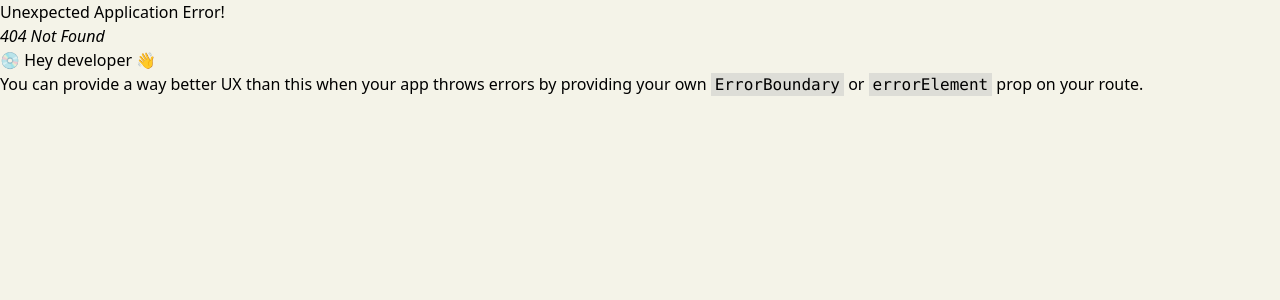
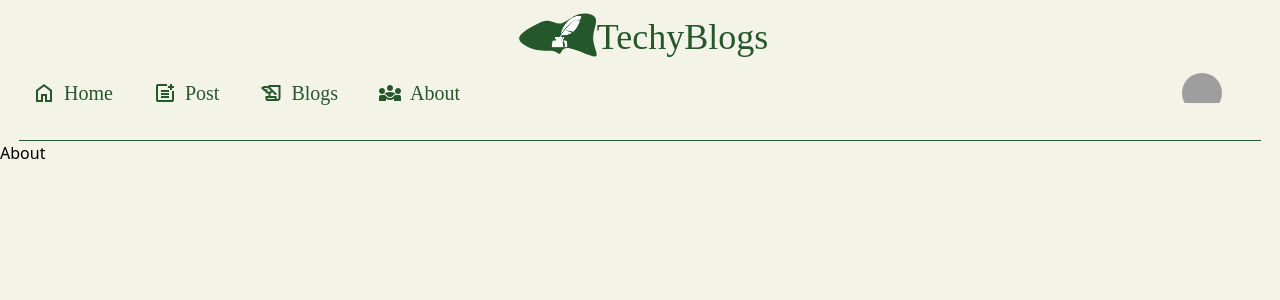
Before and after one commit to Suryansh987/Blog-Frontend, a React (Vite) app: page /about in a window 1280 px wide. Before the commit this address had no page. Shown: the top 300 px of the page. Built offline with nearby package versions, Linux system fonts and the light colour scheme; grey boxes are pictures that could not be loaded; a web font is replaced by a local one.

Commit message:
ci:Edited Authorizations

```diff
--- a/package.json
+++ b/package.json
@@ -10,6 +10,9 @@
     "preview": "vite preview"
   },
   "dependencies": {
+    "@emotion/react": "^11.11.3",
+    "@emotion/styled": "^11.11.0",
+    "@mui/material": "^5.15.9",
     "@reduxjs/toolkit": "^2.1.0",
     "@tinymce/tinymce-react": "^4.3.2",
     "animate.css": "^4.1.1",
--- a/src/Auth/AuthLayout.jsx
+++ b/src/Auth/AuthLayout.jsx
@@ -1,14 +1,22 @@
-import React from 'react'
+import React,{ useEffect, useState } from 'react'
 import { useSelector } from 'react-redux'
+import { useNavigate } from 'react-router-dom'
 
-const AuthLayout = ({children,Authentication=true}) => {
+const AuthLayout = ({children,authentication=true}) => {
+    const [loader, setLoader] = useState(true)
+    const authStatus = useSelector(state => state.auth.logged)
+    // console.log(authentication,selector);
+    const navigate = useNavigate()
 
-    const selector = useSelector(state => state.logged)
-    console.log(Authentication, selector);
-    console.log(children);
-  return (
-    <div>{children}</div>
-  )
+    useEffect(() => {
+      console.log(authStatus !== authentication,authStatus,authentication);
+      if(authStatus !== authentication ){
+        navigate('/login')
+      }
+    }, [authStatus,authentication,navigate])
+
+
+  return loader?<>{children}</>:null
 }
 
 export default AuthLayout
--- /dev/null
+++ b/src/Components/About/About.jsx
@@ -0,0 +1,9 @@
+import React from 'react'
+
+const About = () => {
+  return (
+    <div>About</div>
+  )
+}
+
+export default About
--- a/src/Components/AvatarOptions.jsx
+++ b/src/Components/AvatarOptions.jsx
@@ -1,14 +1,18 @@
 import React from 'react'
+import { Link } from 'react-router-dom'
+import { useSelector } from 'react-redux';
+
 
 const AvatarOptions = (props) => {
+  const authStatus = useSelector(state=>state.auth.logged)
     const { isOpen } = props
-  return (
-    <>
-    <div className={`${isOpen?"block":"hidden"}`}>
-        AvatarOptions
-    </div>
-    </>
-  )
+    return (
+      <div className={`flex flex-col w-52 h-fit bg-white text-center py-2 relative top-8 right-48 shadow-[2px 5px 11px 0 #879188] ${isOpen?"block":"hidden"}`}>
+          <Link to="/" className='py-2 hover:bg-slate-200 px-3'>Profile</Link>
+          <Link to="/" className='py-2 hover:bg-slate-200 px-3'>My Account</Link>
+          <Link to="/login" className={`${authStatus===true?"block":"hidden"} py-2 hover:bg-gray-200 px-3`}>Logout</Link>
+      </div>
+    );
 }
 
 export default AvatarOptions
--- a/src/Components/Home/Home.jsx
+++ b/src/Components/Home/Home.jsx
@@ -1,7 +1,7 @@
 import React from 'react'
 import HomeBlog from './HomeBlog'
-import About from './About'
 import Contact from './Contact'
+import HomeAbout from './HomeAbout'
 
 const Home = () => {
   return (
@@ -12,7 +12,7 @@ const Home = () => {
       <div className='bg-[url("/First.jpg")] w-[80vw] lg:h-[80vh] md:h-[60vh] sm:h-[40vh] min-[350px]:h-[30vh] h-[17vh] bg-contain bg-center bg-no-repeat '></div>
     </div>
     <HomeBlog/>
-    <About/>
+    <HomeAbout/>
     <Contact/>
     </>
   )
--- a/src/Components/Home/About.jsx
+++ b/src/Components/Home/HomeAbout.jsx
@@ -1,6 +1,6 @@
 import React from 'react'
 
-const About = () => {
+const HomeAbout = () => {
   return (
     <>
     <div className='flex justify-between text-text-color w-[80vw] m-auto mt-32 mb-16'>
@@ -21,4 +21,4 @@ const About = () => {
   )
 }
 
-export default About
+export default HomeAbout
--- a/src/Components/Navbar.jsx
+++ b/src/Components/Navbar.jsx
@@ -22,11 +22,11 @@ const Navbar = (props) => {
       <nav className='flex w-[98vw] h-[55px] justify-between items-center text-xl px-8 select-none'>
         <ul className='sm:flex gap-10 hidden items-center font-Marmelad cursor-pointer'>
           <Link className='flex items-center text-text-color' to="/"><span className="material-symbols-outlined mr-2 text-text-color">Home</span>Home</Link>
-          <Link className='flex items-center text-text-color' to="/blog"><span className="material-symbols-outlined mr-2 text-text-color">history_edu</span>My Blogs</Link>
-          <Link className='flex items-center text-text-color' to="/"><span className="material-symbols-outlined mr-2 text-text-color">diversity_3</span>About</Link>
-          <Link className='flex items-center text-text-color' to="/"><span className="material-symbols-outlined mr-2 text-text-color">contact_support</span>Contact</Link>
+          <Link className='flex items-center text-text-color' to="/blog"><span className="material-symbols-outlined mr-2 text-text-color">post_add</span>Post</Link>
+          <Link className='flex items-center text-text-color' to="/userblog"><span className="material-symbols-outlined mr-2 text-text-color">history_edu</span>Blogs</Link>
+          <Link className='flex items-center text-text-color' to="/about"><span className="material-symbols-outlined mr-2 text-text-color">diversity_3</span>About</Link>
         </ul>
-        <div style={{ backgroundImage: `url(${Avatar})`}} className="p-5 w-10 h-10 bg-contain bg-no-repeat rounded-full cursor-pointer" onClick={()=>(setisOpen(isOpen?false:true))}>
+        <div style={{ backgroundImage: `url(${Avatar})`}} className="p-5 w-10 h-10 bg-contain bg-no-repeat rounded-full cursor-pointer" id='avatar' onClick={()=>(setisOpen(isOpen?false:true))}>
           <AvatarOptions isOpen={isOpen}/>
         </div>
         <span className="material-symbols-outlined sm:hidden block select-none" onClick={() => { setMenuType(MenuType === "Menu" ? "Sort" : "Menu") }}>
--- a/src/main.jsx
+++ b/src/main.jsx
@@ -13,7 +13,7 @@ import Blog from './Components/Blog/Blog.jsx'
 import Signin from './Components/UserAuth/Signin.jsx'
 import Login from './Components/UserAuth/Login.jsx'
 import UserBlogs from './Components/UserBlogs/UserBlogs.jsx'
-
+import About from './Components/About/About.jsx'
 
 
 
@@ -49,9 +49,15 @@ const router = createBrowserRouter([
         </AuthLayout>)
       },
       {
-        path: 'signin',
+        path: '/signin',
         element: (<AuthLayout authentication={false}>
           <Signin />
+        </AuthLayout>)
+      },
+      {
+        path : '/about',
+        element: (<AuthLayout authentication={false}>
+          <About />
         </AuthLayout>)
       }
     ],
```
Also changed, not shown: 1 other file (tests, documents, lock files or other folders).
